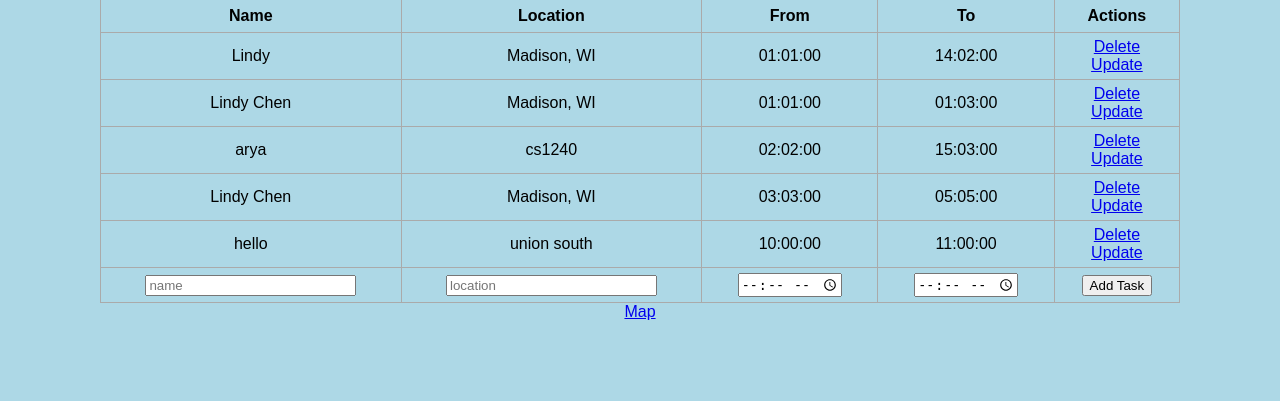
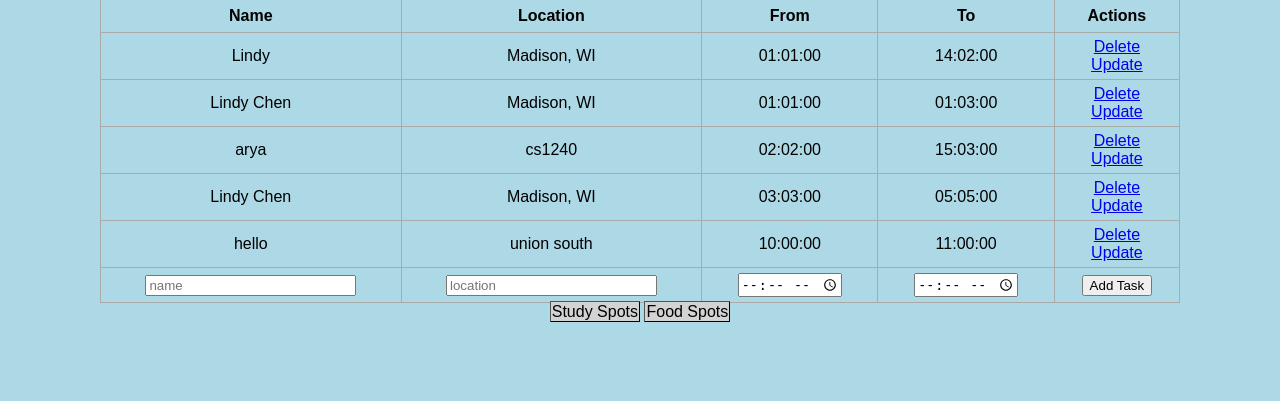
Before and after one commit to arimal2/MadData24, a Flask app: page / in a window 1280 px wide. Shown: the part 159-560 px from the top of the page. Run offline with Flask 3, Linux system fonts and the light colour scheme.

Commit message:
Added food_spots.html and study_spots.html, and added respective functions to app

```diff
--- a/app.py
+++ b/app.py
@@ -72,7 +72,7 @@ def update(id):
 
 
 @app.route('/map')
-def Map():
+def map():
     #Create map object
     mapObj = folium.Map(location=[43.099613, -89.5078801],
                      zoom_start=9, width=800, height=500)
@@ -94,5 +94,15 @@ def Map():
 
     return render_template("output.html")
 
+@app.route('/study_spots')
+def study_spots():
+    #use backend func to get list of libraries
+    return render_template('study_spots.html')
+
+@app.route('/food_spots')
+def food_spots():
+    #use backend func to get list of restaurants
+    return render_template('food_spots.html')
+
 if __name__ == '__main__':
     app.run(debug=True)
--- a/static/css/main.css
+++ b/static/css/main.css
@@ -39,3 +39,12 @@ td {
 #location {
     width: 70%;
 }
+
+a.button {
+    padding: 1px 1px;
+    border: 1px outset buttonborder;
+    border-radius: 1px;
+    color: black;
+    background-color: lightgray;
+    text-decoration: none;
+}
--- a/templates/index.html
+++ b/templates/index.html
@@ -47,8 +47,8 @@
             </table>
 
             <form style="text-align: center" action="/" method="POST">
-                <!-- <input type="button" value="Map It"> -->
-                <a href="/map">Map</a>
+                <a href="/study_spots" class="button">Study Spots</a>
+                <a href="/food_spots" class="button">Food Spots</a>
             </form>
             {% endif %}
 
```
Also changed, not shown: templates/food_spots.html (added, +20 -0 lines), templates/output.html (+13 -13 lines), templates/study_spots.html (added, +20 -0 lines), instance/test.db.
